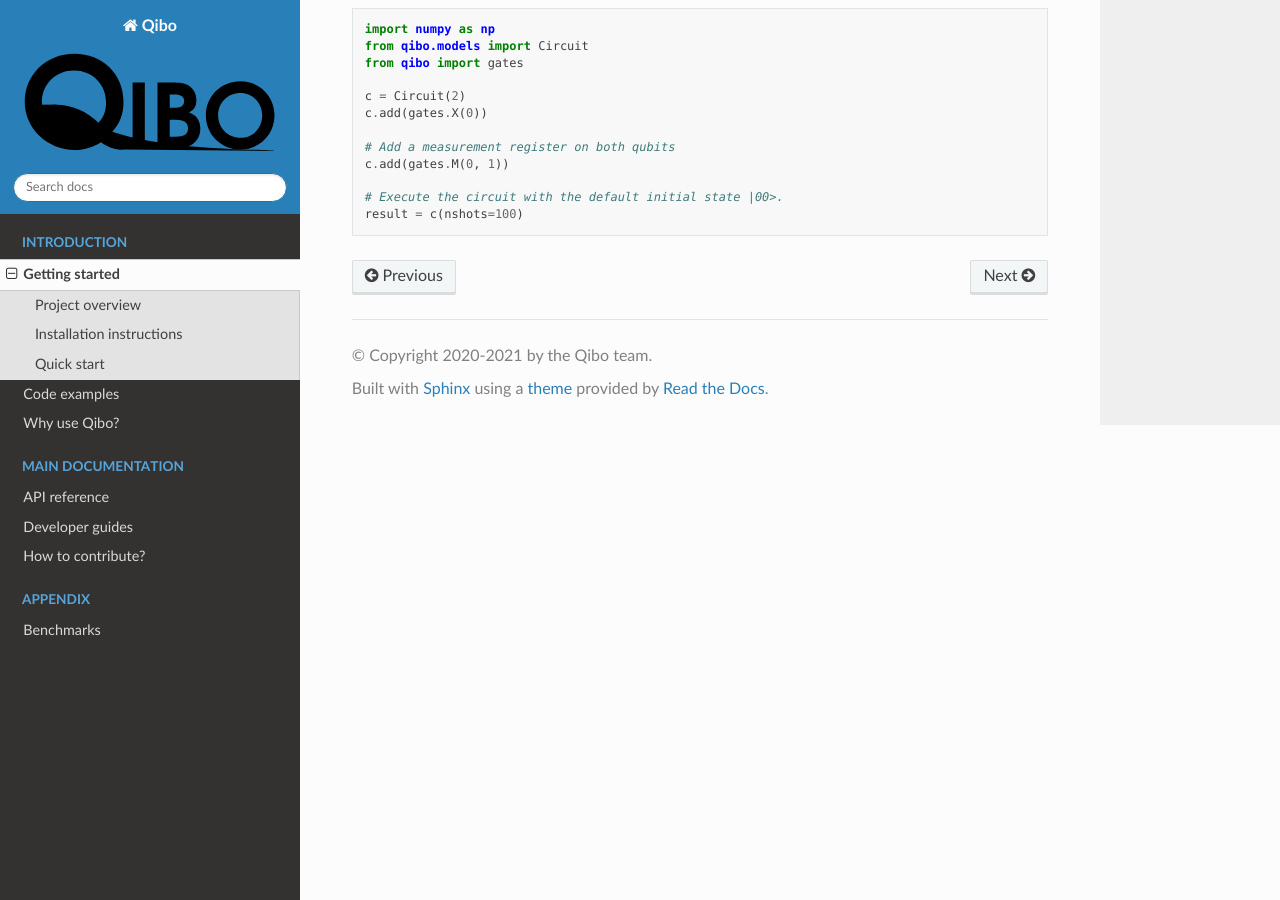
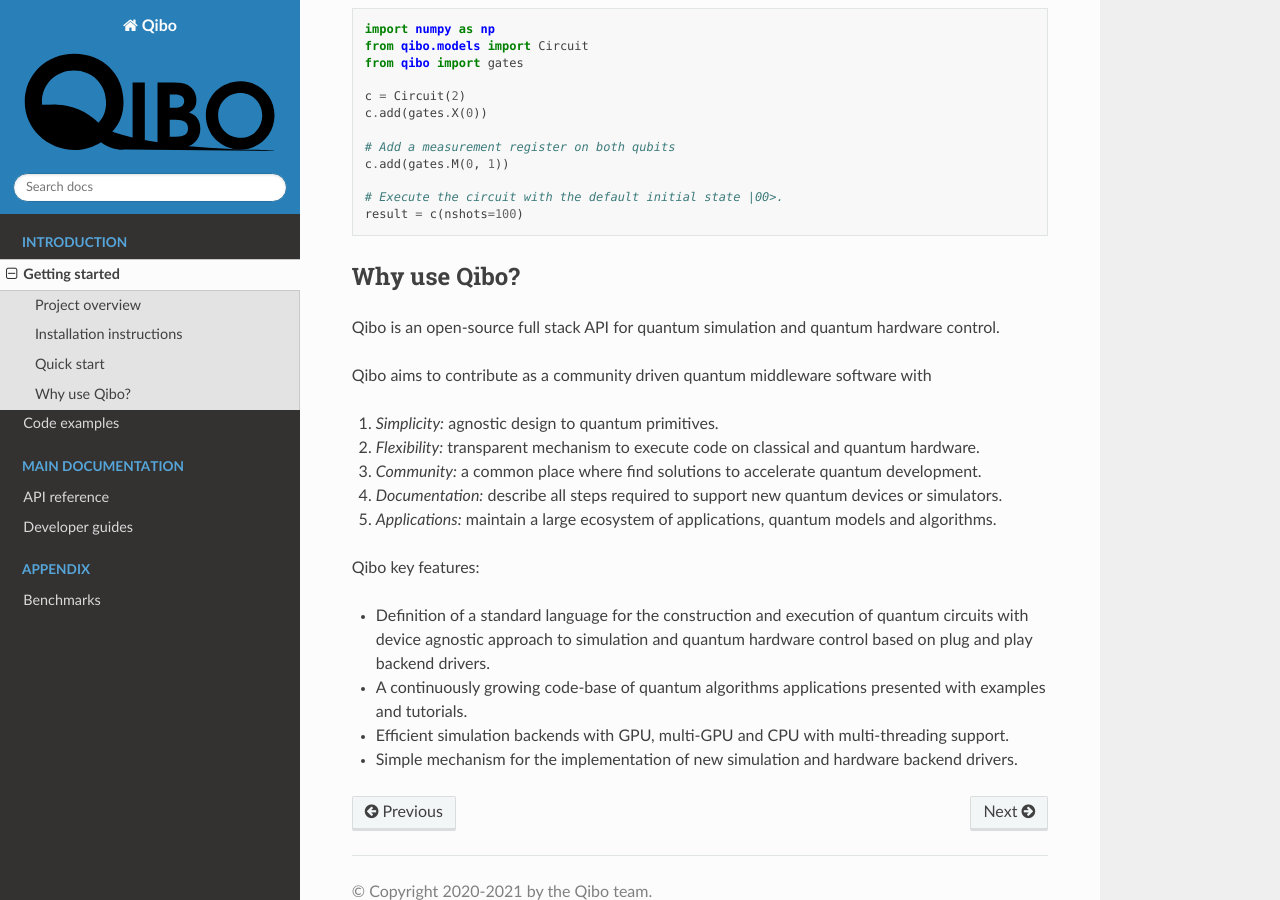
Before and after one commit to qiboteam/qibo, a Sphinx documentation site: the page built from doc/source/getting-started/index.rst, in a window 1280 px wide and 900 px high, scrolled down 754 px. Built offline with Sphinx 7.4.7 and the Read the Docs theme 2.0.0, drawn with Linux system fonts in a browser that asks for light colours; pages that are not in the unit, such as notebooks, are missing from menus.

Commit message:
updating structure

```diff
--- a/doc/source/developer-guides/index.rst
+++ b/doc/source/developer-guides/index.rst
@@ -6,3 +6,4 @@
     :maxdepth: 1
 
     general
+    contributing
--- a/doc/source/getting-started/index.rst
+++ b/doc/source/getting-started/index.rst
@@ -51,3 +51,24 @@
 
     # Execute the circuit with the default initial state |00>.
     result = c(nshots=100)
+
+
+Why use Qibo?
+-------------
+
+Qibo is an open-source full stack API for quantum simulation and quantum hardware control.
+
+Qibo aims to contribute as a community driven quantum middleware software with
+
+1. *Simplicity:* agnostic design to quantum primitives.
+2. *Flexibility:* transparent mechanism to execute code on classical and quantum hardware.
+3. *Community:* a common place where find solutions to accelerate quantum development.
+4. *Documentation:* describe all steps required to support new quantum devices or simulators.
+5. *Applications:* maintain a large ecosystem of applications, quantum models and algorithms.
+
+Qibo key features:
+
+* Definition of a standard language for the construction and execution of quantum circuits with device agnostic approach to simulation and quantum hardware control based on plug and play backend drivers.
+* A continuously growing code-base of quantum algorithms applications presented with examples and tutorials.
+* Efficient simulation backends with GPU, multi-GPU and CPU with multi-threading support.
+* Simple mechanism for the implementation of new simulation and hardware backend drivers.
--- a/doc/source/index.rst
+++ b/doc/source/index.rst
@@ -41,7 +41,6 @@
 
     getting-started/index
     code-examples/index
-    why
 
 .. toctree::
     :maxdepth: 2
@@ -49,13 +48,12 @@
 
     api-reference/index
     developer-guides/index
-    contributing
 
 .. toctree::
     :maxdepth: 2
     :caption: Appendix
 
-    benchmarks
+    appendix/benchmarks
 
 
 Indices and tables
--- a/doc/source/why.rst
+++ /dev/null
@@ -1,4 +0,0 @@
-Why use Qibo?
-=============
-
-In the following paragraphs we describe the guidelines for contributing to Qibo.
```
Also changed, not shown: doc/source/appendix/benchmarks.rst (renamed from doc/source/benchmarks.rst, +6 -4 lines), doc/source/developer-guides/contributing.rst (added, +78 -0 lines), 4 other files.
